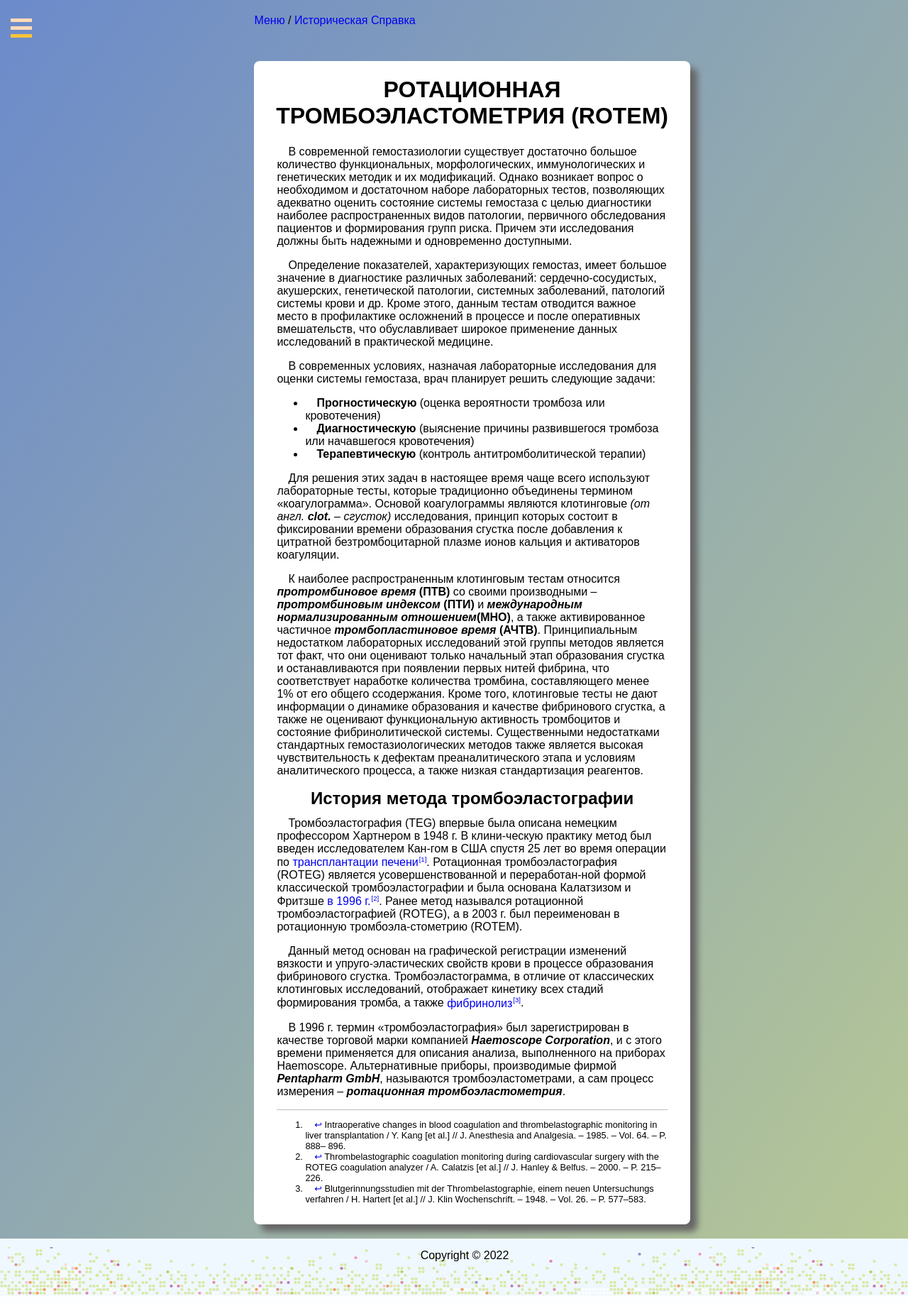
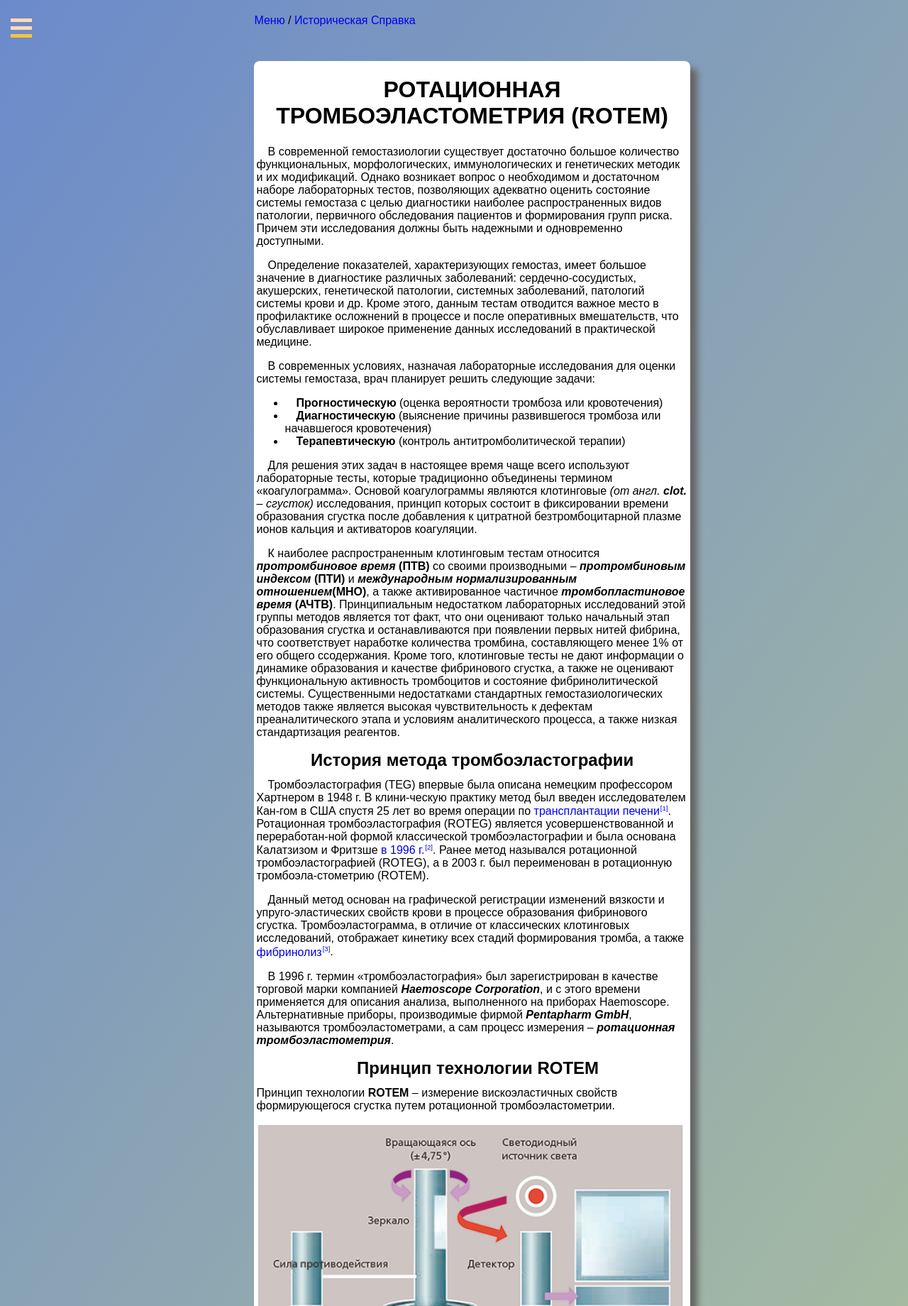
Before and after one commit to fj-fj-fj/rotem, a Flask app: page /historical-data in a window 1280 px wide. Shown: the part 80-1920 px from the top of the page at 71% size. Run offline with Flask 2, Linux system fonts and the light colour scheme; parts of the project's set-up code (start-up, migrations or seed data) failed here and were passed over; some libraries are stand-ins or nearby versions.

Commit message:
new: add more historical data

```diff
--- a/app/static/css/menu.css
+++ b/app/static/css/menu.css
@@ -209,6 +209,14 @@ article section {
   margin-bottom: 1em;
 }
 
+article section img:nth-child(even) {
+  margin-left: 3em;
+}
+
+article section img:nth-child(odd) {
+  width: 99%;
+}
+
 article section.article__footer {
   border-top: 1px solid silver;
   font-size: 80%;
--- a/app/templates/menu/historical_data.html
+++ b/app/templates/menu/historical_data.html
@@ -72,6 +72,20 @@
             Haemoscope. Альтернативные приборы, производимые фирмой <b><i>Pentapharm GmbH</i></b>, называются тромбоэластометрами,
             а сам процесс измерения – <b><i>ротационная тромбоэластометрия</i></b>.
         </section>
+        <section>
+            <h2>Принцип технологии ROTEM</h2>
+            Принцип технологии <b>ROTEM</b> – измерение вискоэластичных свойств формирующегося сгустка путем ротационной тромбоэластометрии.
+            <br><br>
+            <img src="{{ url_for('static', filename='images/historical_data__printsip_tehnologii_rotem_delta.jpg') }}" alt>
+        </section>
+        <section>
+            Тромбоэластометрия позволяет качественно и количественно оценить вязкость, прочность и эластичность сгустка цельной крови, скорость его образования и последующего лизиса.
+        </section>
+        <section>
+            <h2>Параметры анализов ROTEM</h2>
+            <img src="{{ url_for('static', filename='images/historical_data__parametry_analizov_rotem_1.jpg') }}" alt>
+            <img src="{{ url_for('static', filename='images/historical_data__parametry_analizov_rotem_2.jpg') }}" alt>
+        </section>
         <section class="article__footer">
             <ol>
                 <li id="note-1">
```
Also changed, not shown: app/static/images/historical_data__parametry_analizov_rotem_1.jpg (added), app/static/images/historical_data__parametry_analizov_rotem_2.jpg (added), app/static/images/historical_data__printsip_tehnologii_rotem_delta.jpg (added), 1 other file.
